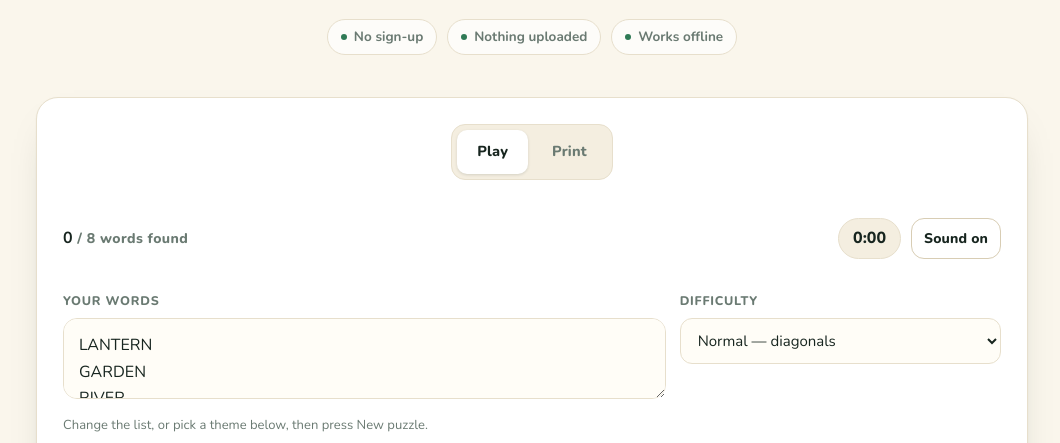
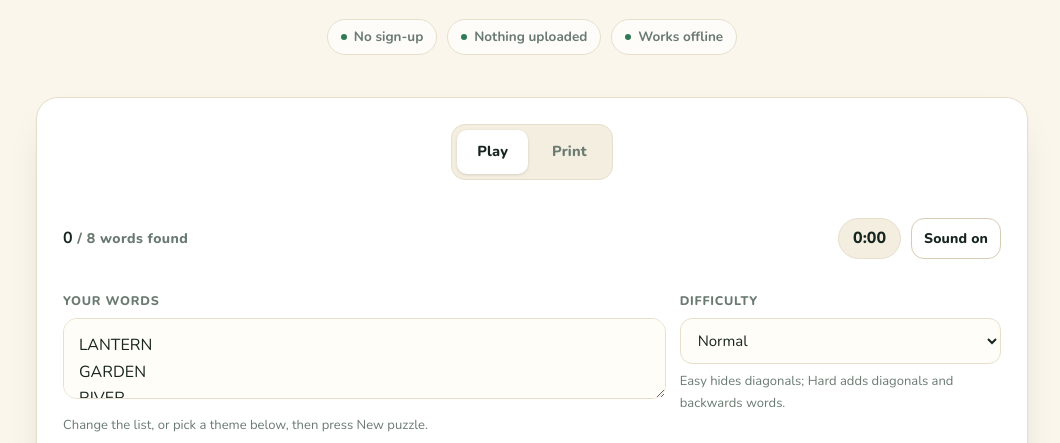
Before and after one commit to withnasim/app, a plain HTML site: page word-search/index.html in a window 1280 px wide. Shown: the part 319-762 px from the top of the page, without its empty margins (108-1168 px from the left). Drawn offline with nearby package versions, Linux system fonts and the light colour scheme.

Commit message:
Shorten difficulty labels so the select does not clip

```diff
--- a/word-search/index.html
+++ b/word-search/index.html
@@ -255,10 +255,11 @@ WINDOW</textarea>
           <div style="flex:1 1 150px">
             <label for="difficulty">Difficulty</label>
             <select id="difficulty">
-              <option value="easy">Easy — no diagonals</option>
-              <option value="normal" selected>Normal — diagonals</option>
-              <option value="hard">Hard — diagonals + backwards</option>
+              <option value="easy">Easy</option>
+              <option value="normal" selected>Normal</option>
+              <option value="hard">Hard</option>
             </select>
+            <p class="hint">Easy hides diagonals; Hard adds diagonals and backwards words.</p>
           </div>
         </div>
         <div class="playwrap">
```
